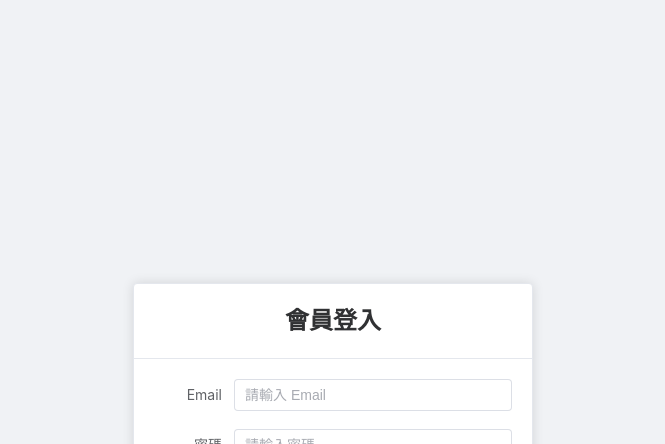
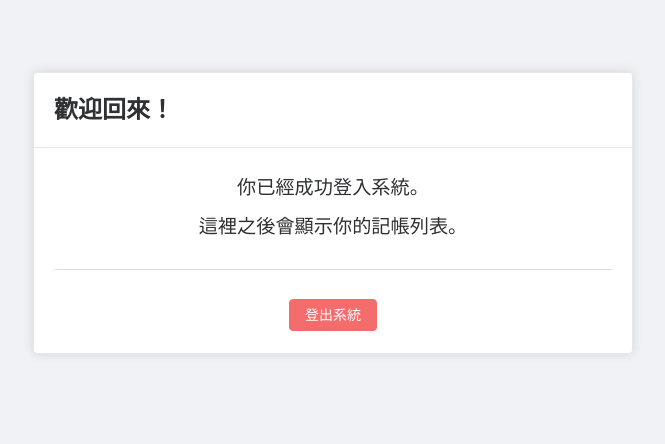
Before and after one commit to yang-1188/ExpenseTracker, a Vue app in the folder frontend/: page / in a window 1280 px wide. Before the commit this address led to /login. Shown: the top 444 px of the page, without its empty margins (307-972 px from the left). Built offline with nearby package versions, Linux system fonts and the light colour scheme; sample sign-in values are in the browser's storage; what vue3-google-login would draw is missing.

Commit message:
feat(frontend): 完成首頁 Dashboard 與路由守衛設定

```diff
--- a/frontend/src/router/index.js
+++ b/frontend/src/router/index.js
@@ -4,22 +4,27 @@ import { createRouter, createWebHistory } from 'vue-router'
 
 import LoginView from '@/views/LoginView.vue'
 import RegisterView from '@/views/RegisterView.vue'
+import DashboardView from '@/views/DashboardView.vue'
 
 //定義路由規則
 const routes = [
   {
     path: '/',
-    redirect: '/login', //重新導向
+    name: 'Dashboard',
+    component: DashboardView,
+    meta: { requiresAuth: true }, // <-- 標記：這頁需要登入才能看
   },
   {
     path: '/login',
     name: 'Login',
     component: LoginView,
+    meta: { guestOnly: true }, // <-- 標記：這頁只有「訪客」能看 (已登入的不用看)
   },
   {
     path: '/register',
     name: 'Register',
     component: RegisterView,
+    meta: { guestOnly: true },
   },
 ]
 
@@ -29,4 +34,22 @@ const router = createRouter({
   routes: routes,
 })
 
+// --- 關鍵：路由守衛 (保全) ---
+router.beforeEach((to, from, next) => {
+  // 1. 檢查有沒有 Token
+  const token = localStorage.getItem('jwt_token')
+  const isAuthenticated = !!token // 轉成布林值 (true/false)
+
+  // 2. 規則判斷
+  if (to.meta.requiresAuth && !isAuthenticated) {
+    // 如果要去「需要登入」的頁面，但「沒登入」 -> 踢去登入頁
+    next('/login')
+  } else if (to.meta.guestOnly && isAuthenticated) {
+    // 如果要去「訪客頁 (登入/註冊)」，但「已經登入」 -> 踢回首頁
+    next('/')
+  } else {
+    // 其他情況 -> 放行
+    next()
+  }
+})
 export default router
--- /dev/null
+++ b/frontend/src/views/DashboardView.vue
@@ -0,0 +1,55 @@
+<script setup>
+import { useRouter } from 'vue-router'
+import { ElMessage } from 'element-plus'
+
+const router = useRouter()
+
+// --- 登出邏輯 ---
+const handleLogout = () => {
+  // 1. 清除 Token
+  localStorage.removeItem('jwt_token')
+
+  // 2. 顯示通知
+  ElMessage.success('已登出')
+
+  // 3. 跳回登入頁
+  router.push('/login')
+}
+</script>
+
+<template>
+  <div class="dashboard-container">
+    <el-card class="box-card">
+      <template #header>
+        <div class="card-header">
+          <h2>歡迎回來！</h2>
+        </div>
+      </template>
+
+      <div class="content">
+        <p>你已經成功登入系統。</p>
+        <p>這裡之後會顯示你的記帳列表。</p>
+
+        <el-divider />
+
+        <el-button type="danger" @click="handleLogout"> 登出系統 </el-button>
+      </div>
+    </el-card>
+  </div>
+</template>
+
+<style scoped>
+.dashboard-container {
+  padding: 40px;
+  display: flex;
+  justify-content: center;
+}
+.box-card {
+  width: 600px;
+}
+.content {
+  text-align: center;
+  font-size: 1.2rem;
+  line-height: 2;
+}
+</style>
```
